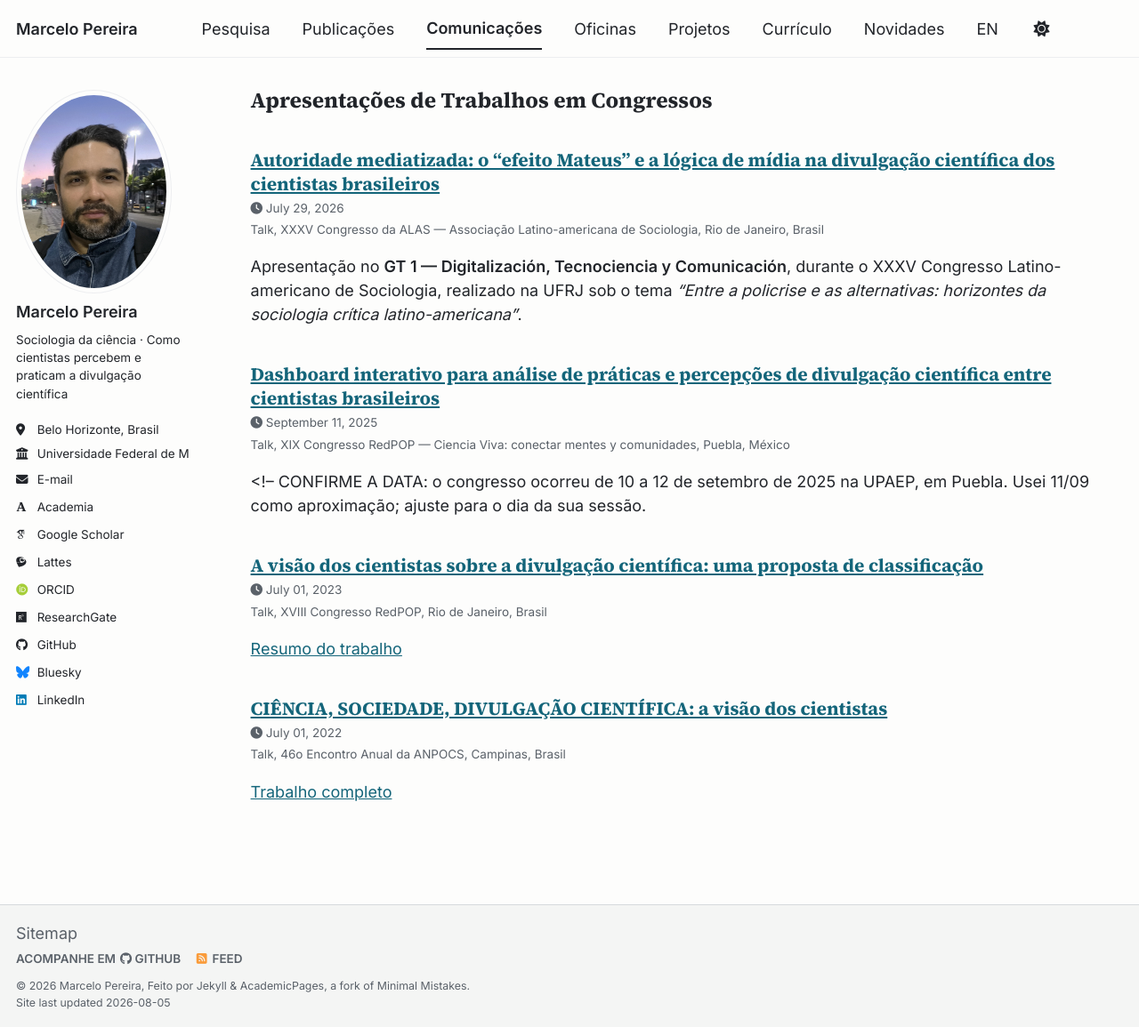
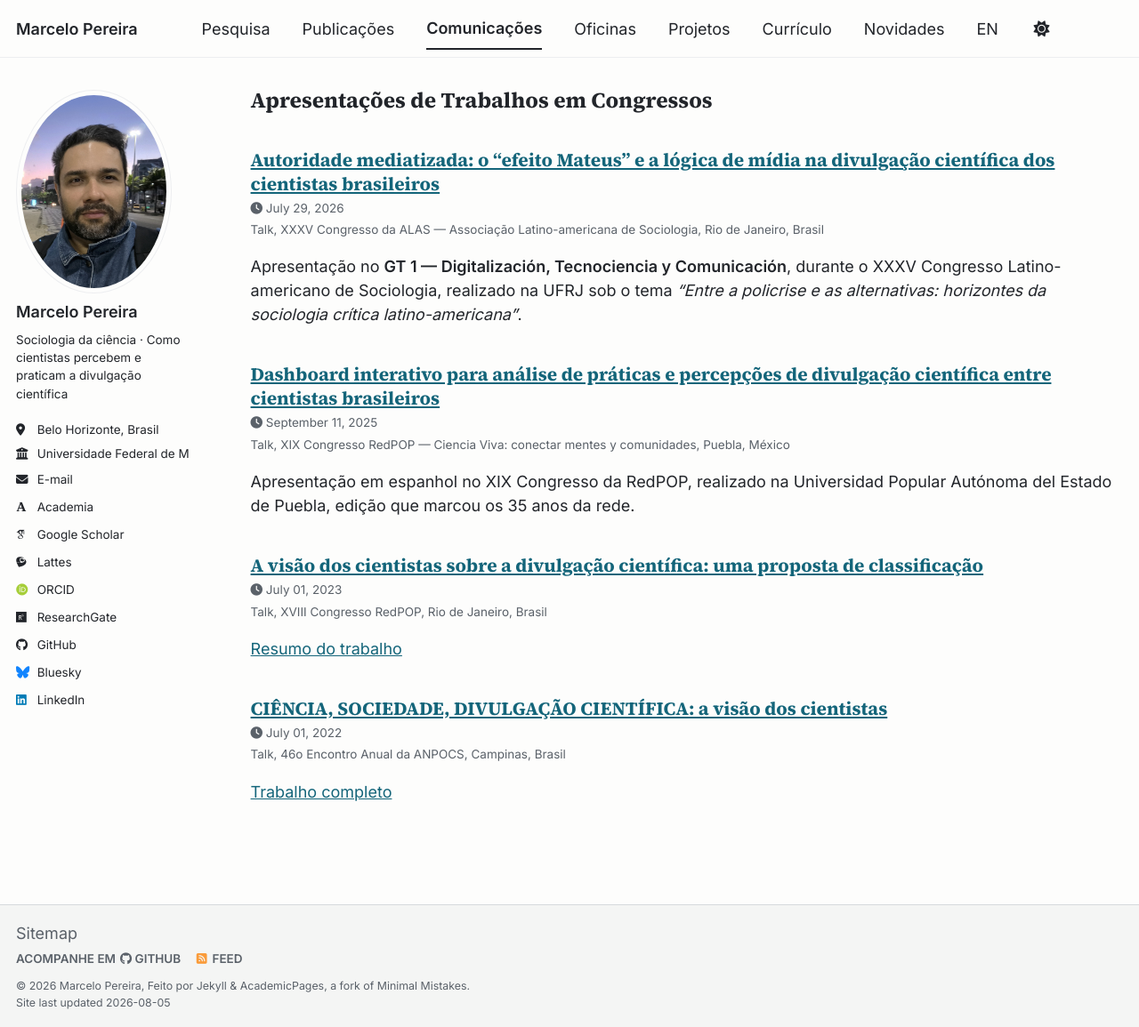
Before and after one commit to marcelo-pereira-pcst/marcelo-pereira-pcst.github.io, a Jekyll site: the page built from _pages/talks.html, in a window 1280 px wide and 1155 px high. Shown: the whole window at 89% size. Built offline with Jekyll 4.4.1, drawn with Linux system fonts in a browser that asks for light colours; some web fonts are replaced; a script bundle is joined from its source files by our own code; library files that are not in the unit come from our copies.

Commit message:
Correcao de entrada de congresso

```diff
--- a/_talks/2025-redpop.md
+++ b/_talks/2025-redpop.md
@@ -7,14 +7,6 @@ venue: "XIX Congresso RedPOP — Ciencia Viva: conectar mentes y comunidades"
 date: 2025-09-11
 location: "Puebla, México"
 ---
-
-<!--
-  CONFIRME A DATA: o congresso ocorreu de 10 a 12 de setembro de 2025 na UPAEP,
-  em Puebla. Usei 11/09 como aproximação; ajuste para o dia da sua sessão.
-
-  A apresentação foi em espanhol. Mantive o registro em português, por
-  coerência com o resto da coleção, e indiquei o idioma no texto.
--->
 
 Apresentação em espanhol no XIX Congresso da RedPOP, realizado na Universidad
 Popular Autónoma del Estado de Puebla, edição que marcou os 35 anos da rede.
```
